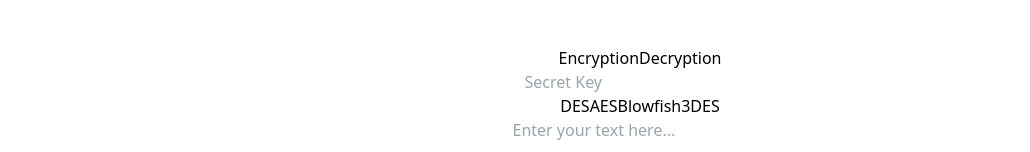
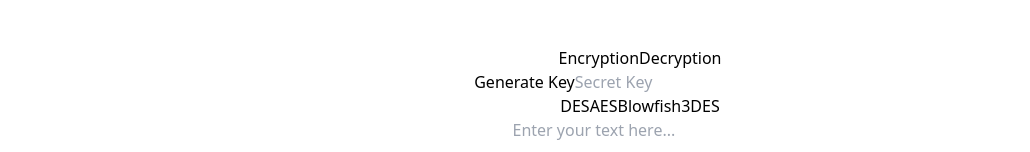
Before and after one commit to Nancy-30/crypto-lib, a React (Vite) app: page / in a window 1280 px wide. Shown: the part 743-895 px from the top of the page, without its empty margins (0-1030 px from the left). Built offline with nearby package versions, Linux system fonts and the light colour scheme.

Commit message:
key generator completed

```diff
--- a/package.json
+++ b/package.json
@@ -11,6 +11,7 @@
   },
   "dependencies": {
     "blowfish-node": "^1.1.4",
+    "crypto": "^1.0.1",
     "crypto-js": "^4.2.0",
     "egoroof-blowfish": "^4.0.1",
     "node-forge": "^1.3.1",
--- a/src/components/Field.jsx
+++ b/src/components/Field.jsx
@@ -1,10 +1,11 @@
-import React, { useState } from "react";
+import { useState } from "react";
 import { des } from "../utilities/des";
 import { aes } from "../utilities/aes";
 import { blowfish } from "../utilities/blowfish";
 import { IoCopyOutline } from "react-icons/io5";
 import { MdLayersClear } from "react-icons/md";
 import { three_des } from "../utilities/3des";
+import { generateRandomKey } from "../utilities/keygen";
 
 export default function Field() {
   const [algorithm, setAlgo] = useState(null);
@@ -48,6 +49,24 @@ export default function Field() {
     setBtnText("Encode");
   };
 
+  const handleGenerateKey = async () => {
+    let newSecretKey = "";
+
+    if (algorithm === "des") {
+      newSecretKey = await generateRandomKey(7);
+    } else if (algorithm === "aes") {
+      newSecretKey = await generateRandomKey(16) || await generateRandomKey(24) || await generateRandomKey(32);
+    } else if (algorithm === "blowfish") {
+      newSecretKey = await generateRandomKey(56);
+    } else if (algorithm === "3des") {
+      newSecretKey = await generateRandomKey(21) || await generateRandomKey(14);
+    }
+
+    setSecretKey(newSecretKey);
+  };
+
+
+
   return (
     <div className="relative h-[500px] w-[85%] flex justify-center items-center z-50">
       <div className="absolute h-[500px] w-full m-[10px] flex flex-col shadow-xl bg-white/80 backdrop-blur shadow-gray-400 rounded-md overflow-hidden top-[-100px]">
@@ -68,6 +87,9 @@ export default function Field() {
               Decryption
             </button>
           </ul>
+          <button className={`hover:bg-gray-200 p-2`} onClick={handleGenerateKey}>
+            Generate Key
+          </button>
           <input
             className="m-2 p-2 focus:outline-none placeholder-slate-600 bg-transparent background-blur"
             type="text"
--- a/src/utilities/des.js
+++ b/src/utilities/des.js
@@ -4,7 +4,7 @@ export const des = (inputText, secretKey, btnText) => {
   let encryptedText = '';
 
   // Check for key length
-  const isValidKey = secretKey.length === 7; // DES uses a 64-bit (8-byte) key
+  const isValidKey = secretKey.length === 7;
 
   if (!isValidKey) {
     return 'Invalid key length. Please enter a 56-bit key.';
--- /dev/null
+++ b/src/utilities/keygen.js
@@ -0,0 +1,15 @@
+export const generateRandomKey = async (lengthInBytes) => {
+  if (!Number.isInteger(lengthInBytes) || lengthInBytes <= 0) {
+    throw new Error('Invalid key length. Please provide a positive integer.');
+  }
+
+  try {
+    const randomBuffer = new Uint8Array(lengthInBytes);
+    await window.crypto.getRandomValues(randomBuffer);
+
+    const keyString = btoa(String.fromCharCode(...randomBuffer)).slice(0, lengthInBytes);
+    return keyString;
+  } catch (error) {
+    throw new Error('Error generating random key.');
+  }
+};
```
Also changed, not shown: 1 other file (tests, documents, lock files or other folders).
